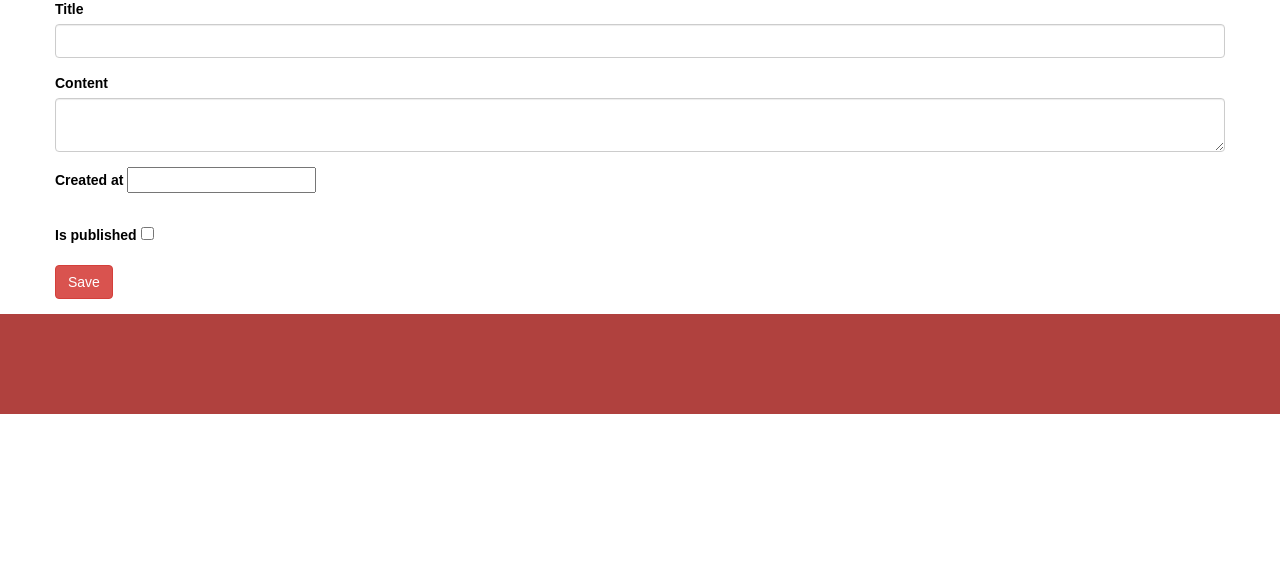
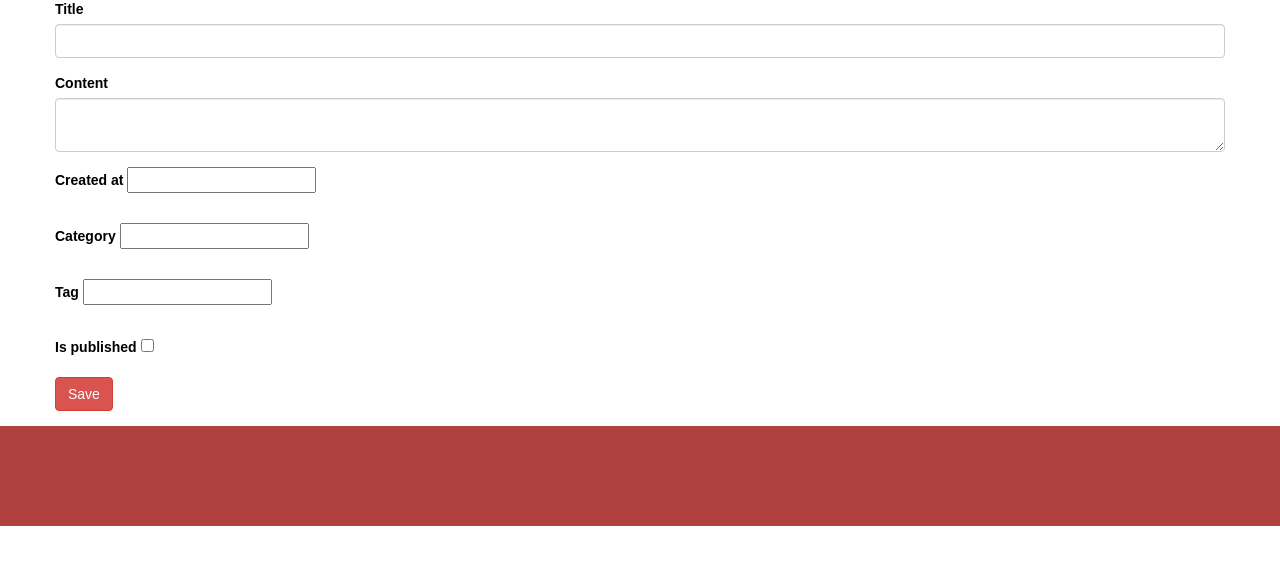
Before and after one commit to scourge33/blog, a Symfony app: template templates/admin/admin_insert.html.twig in a window 1280 px wide. Shown: the part 164-729 px from the top of the page. Run offline with Twig, Linux system fonts and the light colour scheme; the template is opened without the code that fills it, so the values that code supplies are empty; form fields are guessed from the names that the template uses; some libraries are stand-ins or nearby versions.

Commit message:
category n tag

```diff
--- a/templates/admin/admin_insert.html.twig
+++ b/templates/admin/admin_insert.html.twig
@@ -26,6 +26,16 @@
             </div>
 
             <div class="form-group">
+               {{ form_label(articleForm.category) }}
+               {{ form_widget(articleForm.category, {'attr': {'class': 'form-group'}}) }}
+            </div>
+
+            <div class="form-group">
+               {{ form_label(articleForm.tag) }}
+               {{ form_widget(articleForm.tag, {'attr': {'class': 'form-group'}}) }}
+            </div>
+
+            <div class="form-group">
                {{ form_label(articleForm.isPublished) }}
                {{ form_widget(articleForm.isPublished) }}
             </div>
```
Also changed, not shown: src/Form/ArticleType.php (+11 -0 lines).
